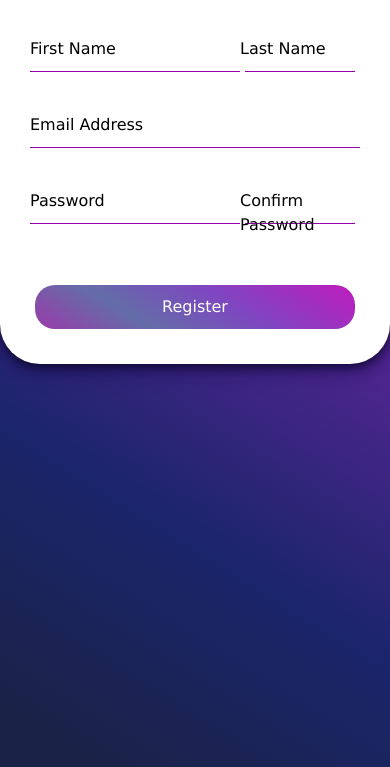
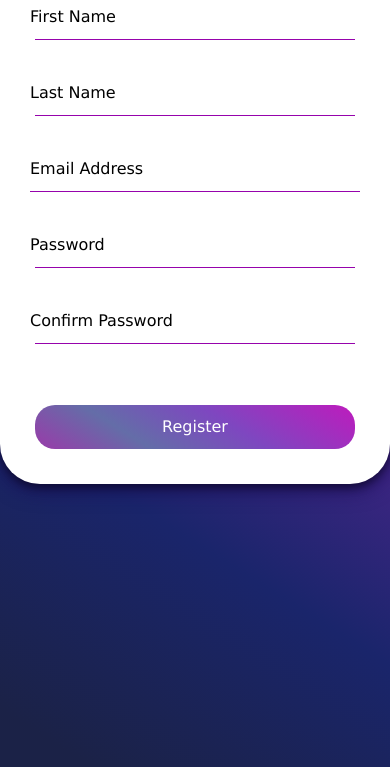
Before and after one commit to jois-u/formulario-simples, a plain HTML site: page index.html in a window 390 px wide. Shown: the part 143-910 px from the top of the page. Drawn offline with nearby package versions, Linux system fonts and the light colour scheme.

Commit message:
Adicionando classe responsiva

```diff
--- a/index.html
+++ b/index.html
@@ -10,11 +10,11 @@
     <link rel="stylesheet" href="style.css">
 </head>
 <body>
-    <div class="container login-box">
+    <div class="container login-box col-sm-12">
         <h2 style="text-align: center;">Sign Up</h2>
         <form>
           <div class="form-row">
-              <div class="form-group user-box">
+              <div class="form-group user-box col-xl-6 col-sm-12">
                 <input type="text" name="name" required>
                 <label>First Name</label>
               </div>
@@ -31,7 +31,7 @@
 
 
             <div class="form-row">
-                <div class="form-group user-box">
+                <div class="form-group user-box col-xl-5 col-sm-12">
                       <input type="password" name="password" required>
                       <label>Password</label>
                 </div>
--- a/style.css
+++ b/style.css
@@ -6,10 +6,7 @@ body {
 
 }
 
-h2 {
-    margin-bottom: 40px;
 
-}
 
 .container{
     background-color: white;
```
